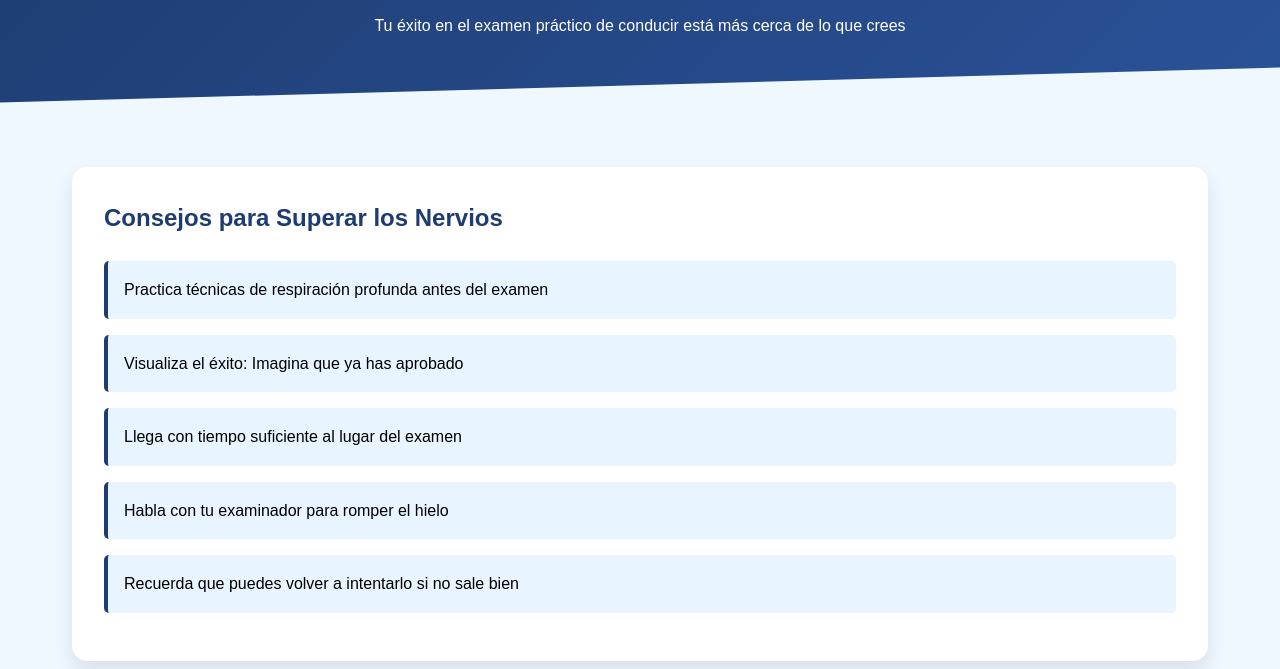
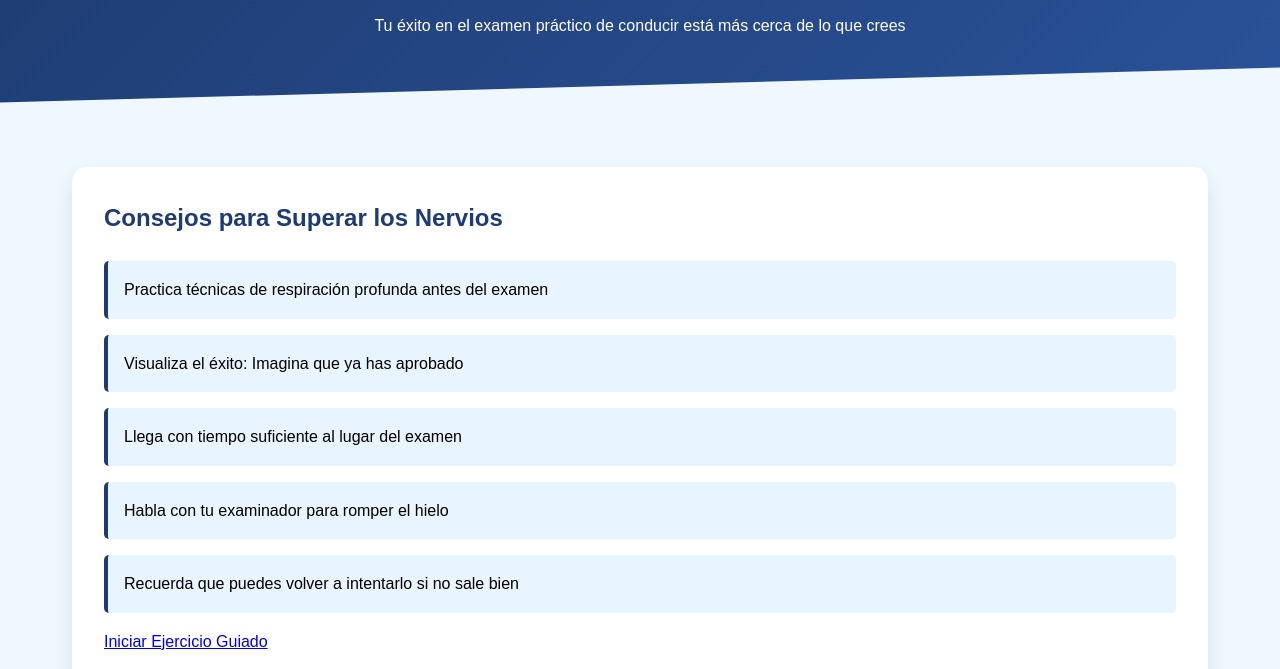
Before and after one commit to nestorvinooly/nestorvinooly.github.io, a plain HTML site: page index.html in a window 1280 px wide. Shown: the part 131-800 px from the top of the page. Drawn offline with Linux system fonts and the light colour scheme.

Commit message:
Update index.html

```diff
--- a/index.html
+++ b/index.html
@@ -155,6 +155,7 @@
                 <li style="animation-delay: 0.8s;">Habla con tu examinador para romper el hielo</li>
                 <li style="animation-delay: 1s;">Recuerda que puedes volver a intentarlo si no sale bien</li>
             </ul>
+			<a href="https://www.youtube.com/results?search_query=ejercicios+de+relajacion+con+respiracion" target="Ejercicios Guiados" class="button">Iniciar Ejercicio Guiado</a>
         </section>
 
         <section class="card">
```
